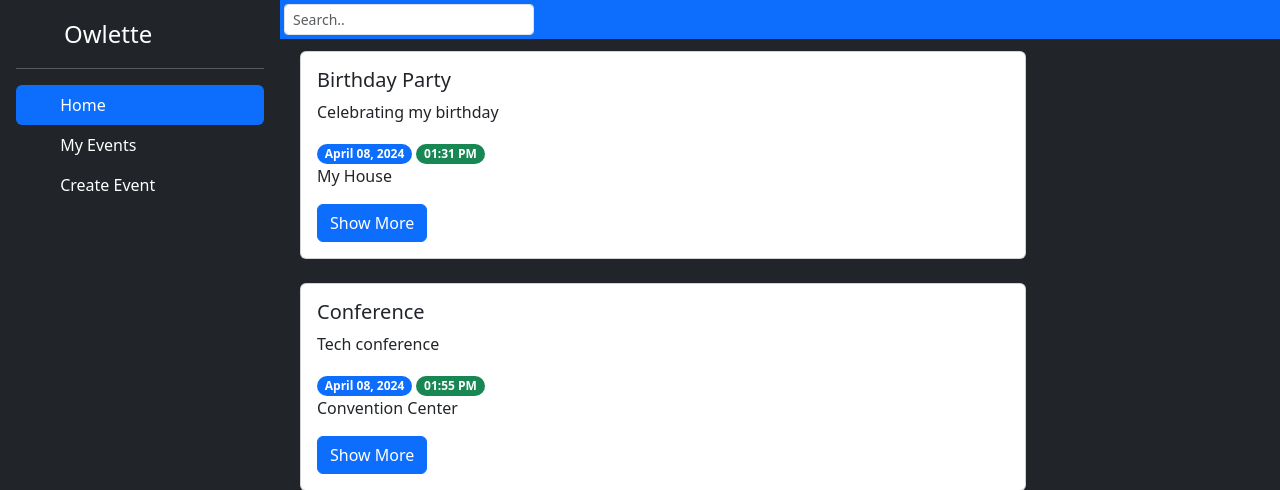
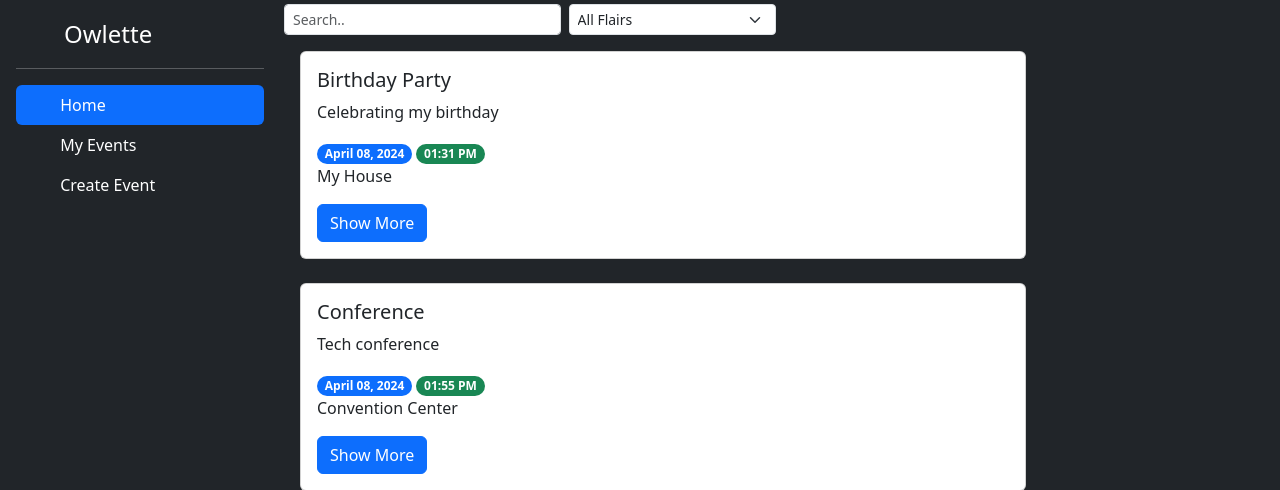
Before and after one commit to Mooshiiee/Owlette, a Flask app: page /home in a window 1280 px wide. Shown: the top 490 px of the page. Run offline with Flask 3, Linux system fonts and the light colour scheme; a user stored in the database is signed in.

Commit message:
Completed Search and flair filter

```diff
--- a/app/app.py
+++ b/app/app.py
@@ -3,6 +3,7 @@ from flask_login import LoginManager, login_user, current_user, login_required,
 from forms import EventForm, loginForm, registerForm
 from models import db, User, Event
 from flask_migrate import Migrate
+
 
 #flask --app app.py --debug run
 
@@ -99,9 +100,18 @@ def register():
 @app.route('/home')
 @login_required
 def home():
+    flair_filter = request.args.get('flair_filter', 'All')
 
-    events = Event.query.all()
-    return render_template('home.html', events=events)
+    # Fetch flairs for the dropdown
+    flairs = Flair.query.all()
+
+    # Fetch events based on the selected flair
+    if flair_filter == 'All':
+        events = Event.query.all()  # Fetch all events if no specific flair is selected
+    else:
+        # Fetch events based on the selected flair
+        events = Event.query.join(Event.flairone).filter(Flair.name == flair_filter).all()
+    return render_template('home.html', events=events, flairs=flairs)
 
 @app.route('/myevents')
 @login_required
--- a/app/templates/home.html
+++ b/app/templates/home.html
@@ -20,13 +20,22 @@
 
 <div class="d-flex flex-column flex-grow-1 bg-dark" style="height: 100vh;" >
 
-  <div class="align-self-stretch bg-primary">
-
-    <div class="input-group input-group-sm mx-1 my-1 w-25">
-      <input id="searchInput" type="text" placeholder="Search.." class="form-control">
+  <div class="d-flex align-items-center my-1 w-50">
+    <div class="input-group input-group-sm mx-1">
+        <input id="searchInput" type="text" placeholder="Search.." class="form-control">
     </div>
-
-  </div>
+    <form action="/home" method="get" class="input-group input-group-sm mx-1 w-75">
+      <select id="flairFilter" name="flair_filter" class="form-select" onchange="this.form.submit()">
+          <option value="All">All Flairs</option>
+          {% for flair in flairs %}
+          <option value="{{ flair.name }}" {% if request.args.get('flair_filter') == flair.name %}selected{% endif %}>
+              {{ flair.name }}
+          </option>
+          {% endfor %}
+      </select>
+  </form>
+<!-- left here, trying to fix flair filter   -->
+</div>
 
 
   <div class="overflow-auto align-self-stretch text-white bg-dark" style="height: 100vh;">
@@ -96,4 +105,23 @@
   <div>
 
 </div>
+
+<script>
+  $(document).ready(function() {
+      // Function to filter events based on search input
+      function filterEvents() {
+          var searchText = $('#searchInput').val().toLowerCase();
+
+          $("#eventList li").filter(function() {
+              var eventText = $(this).text().toLowerCase();
+              var textMatch = eventText.indexOf(searchText) > -1;
+              $(this).toggle(textMatch);
+              // console.log("Searching for: " + searchText + " - Found in: " + eventText + " - Match: " + textMatch);   // Debugging
+          });
+      }
+
+      // Event handler for search input
+      $("#searchInput").on("keyup", filterEvents);
+  });
+  </script>
 {% endblock %}
```
